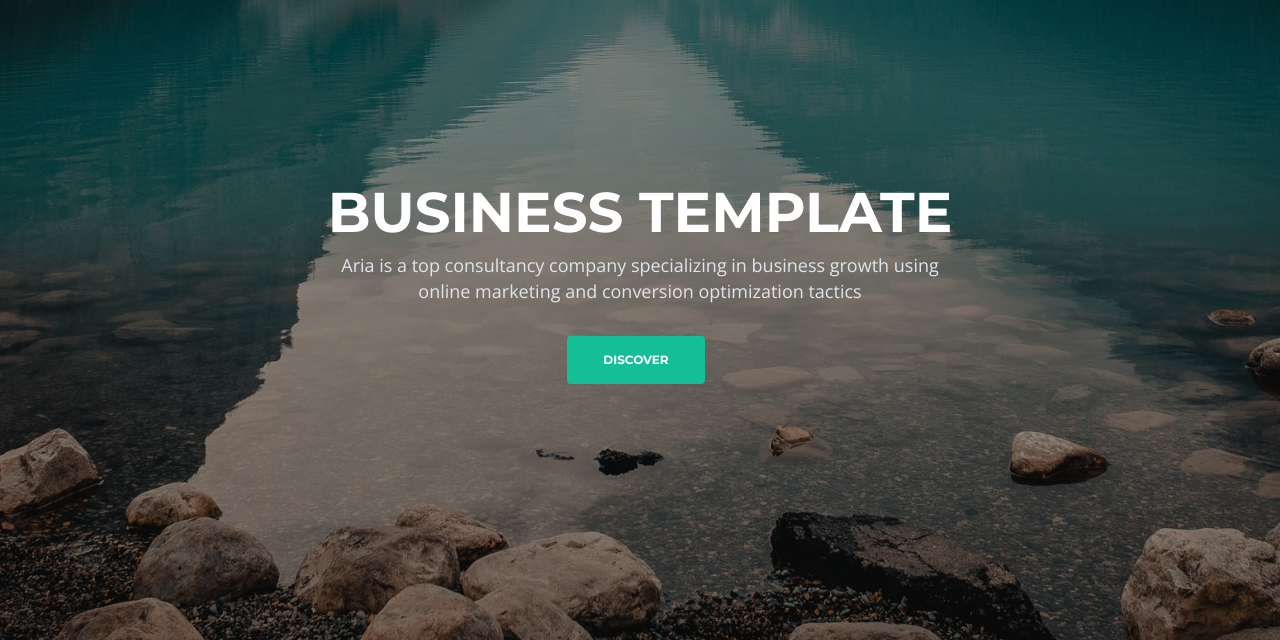
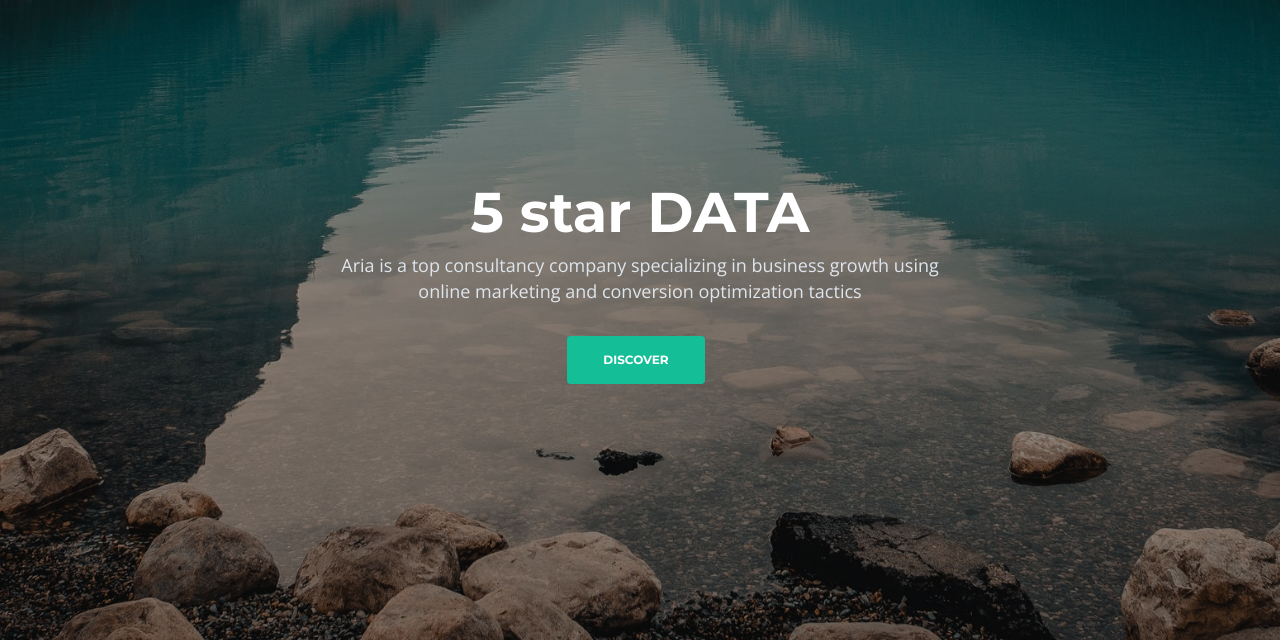
Before and after one commit to tannerjt/five_star_open_data, a plain HTML site: page index.html in a window 1280 px wide. Shown: the part 160-800 px from the top of the page. Drawn offline with nearby package versions, Linux system fonts and the light colour scheme.

Commit message:
UPDATE TITLE TEXT

```diff
--- a/index.html
+++ b/index.html
@@ -119,7 +119,7 @@
                 <div class="row">
                     <div class="col-lg-12">
                         <div class="text-container">
-                            <h1>BUSINESS <span id="js-rotating">TEMPLATE, SERVICES, SOLUTIONS</span></h1>
+                            <h1>5 star <span id="js-rotating">DATA, GIS, WHATEVER</span></h1>
                             <p class="p-heading p-large">Aria is a top consultancy company specializing in business growth using online marketing and conversion optimization tactics</p>
                             <a class="btn-solid-lg page-scroll" href="#intro">DISCOVER</a>
                         </div>
```
